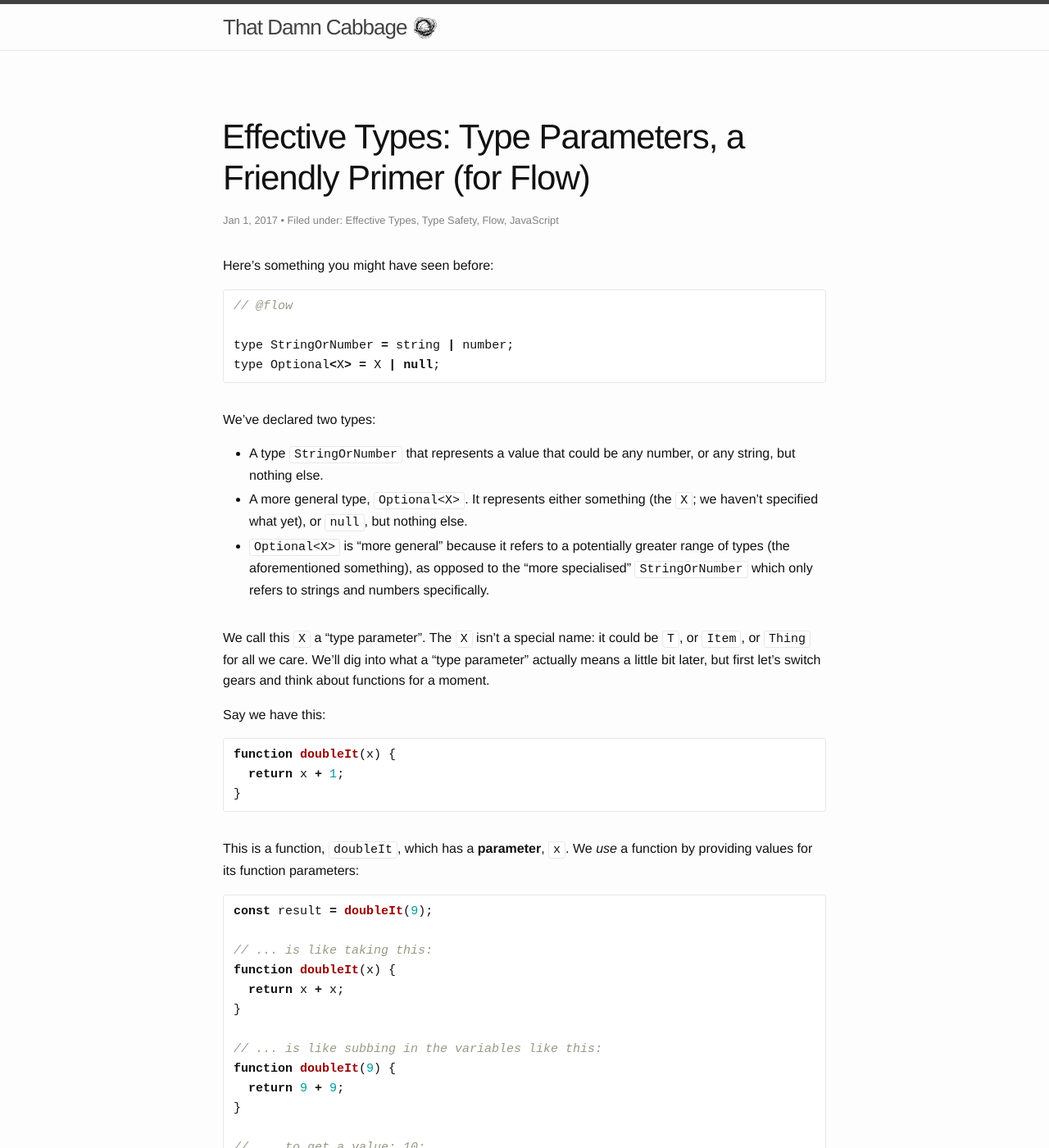
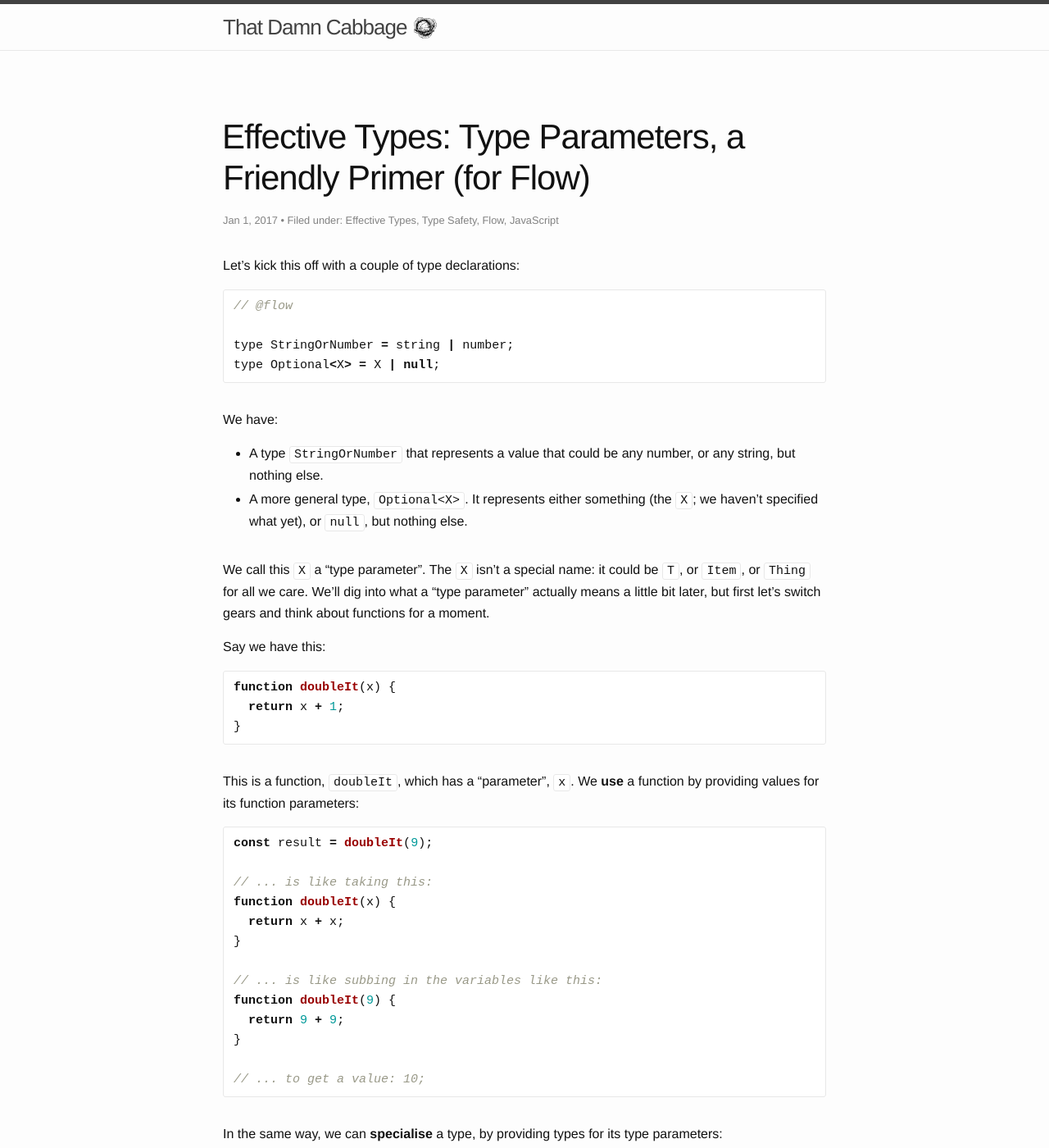
Before and after one commit to damncabbage/deadname.id.au, a Jekyll site: the page built from _posts/2017-01-09-effective-types-a-type-parameter-primer-for-flow.markdown, in a window 1280 px wide and 1400 px high. Shown: the whole window at 82% size. Built offline with Jekyll 4.4.1, drawn with Linux system fonts in a browser that asks for light colours.

Commit message:
Friendliness tweaks for Type Parameters.

````diff
--- a/_posts/2017-01-09-effective-types-a-type-parameter-primer-for-flow.markdown
+++ b/_posts/2017-01-09-effective-types-a-type-parameter-primer-for-flow.markdown
@@ -10,7 +10,7 @@ categories:
 - JavaScript
 ---
 
-Here's something you might have seen before:
+Let's kick this off with a couple of type declarations:
 
 ```javascript
 // @flow
@@ -19,11 +19,10 @@ type StringOrNumber = string | number;
 type Optional<X> = X | null;
 ```
 
-We've declared two types:
+We have:
 
 * A type `StringOrNumber` that represents a value that could be any number, or any string, but nothing else.
 * A more general type, `Optional<X>`. It represents either something (the `X`; we haven't specified what yet), or `null`, but nothing else.
-* `Optional<X>` is "more general" because it refers to a potentially greater range of types (the aforementioned something), as opposed to the "more specialised" `StringOrNumber` which only refers to strings and numbers specifically.
 
 We call this `X` a "type parameter". The `X` isn't a special name: it could be `T`, or `Item`, or `Thing` for all we care. We'll dig into what a "type parameter" actually means a little bit later, but first let's switch gears and think about functions for a moment.
 
@@ -35,7 +34,7 @@ function doubleIt(x) {
 }
 ```
 
-This is a function, `doubleIt`, which has a **parameter**, `x`. We *use* a function by providing values for its function parameters:
+This is a function, `doubleIt`, which has a "parameter", `x`. We **use** a function by providing values for its function parameters:
 
 ```javascript
 const result = doubleIt(9);
````
